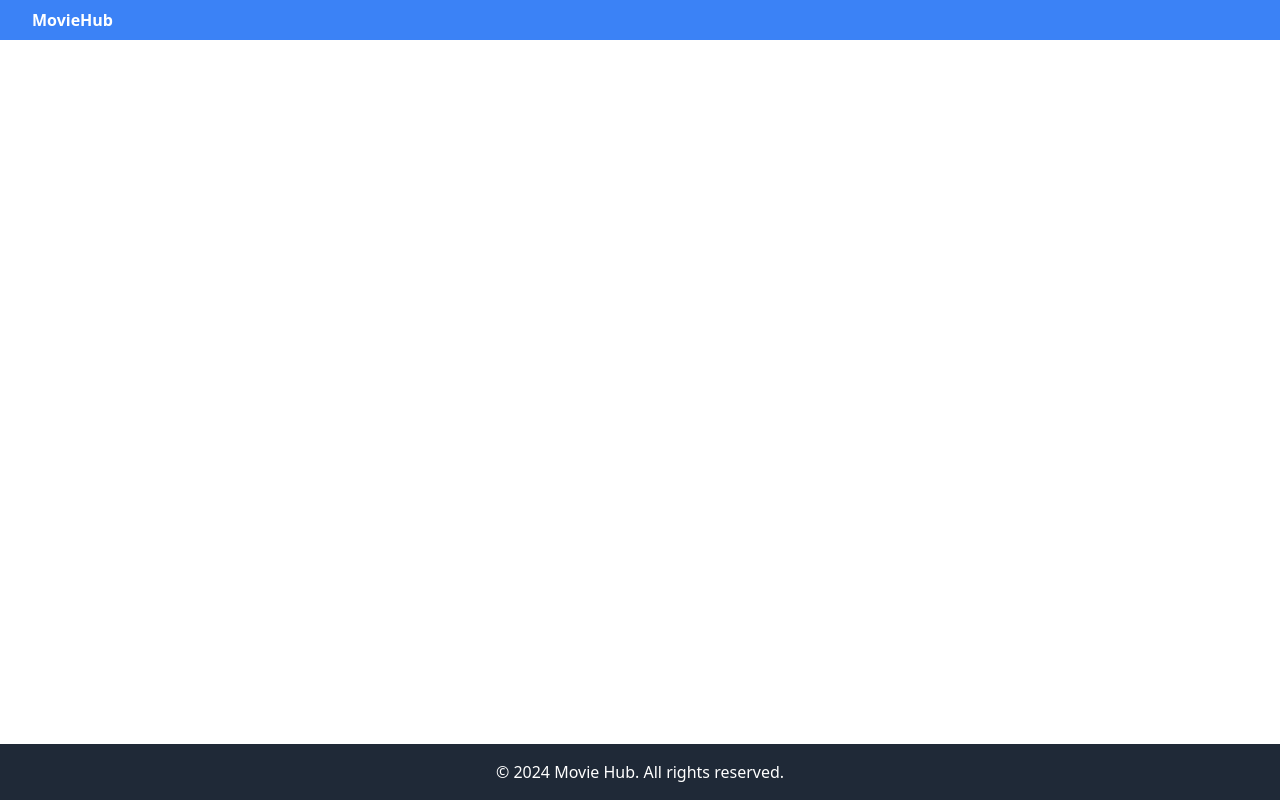
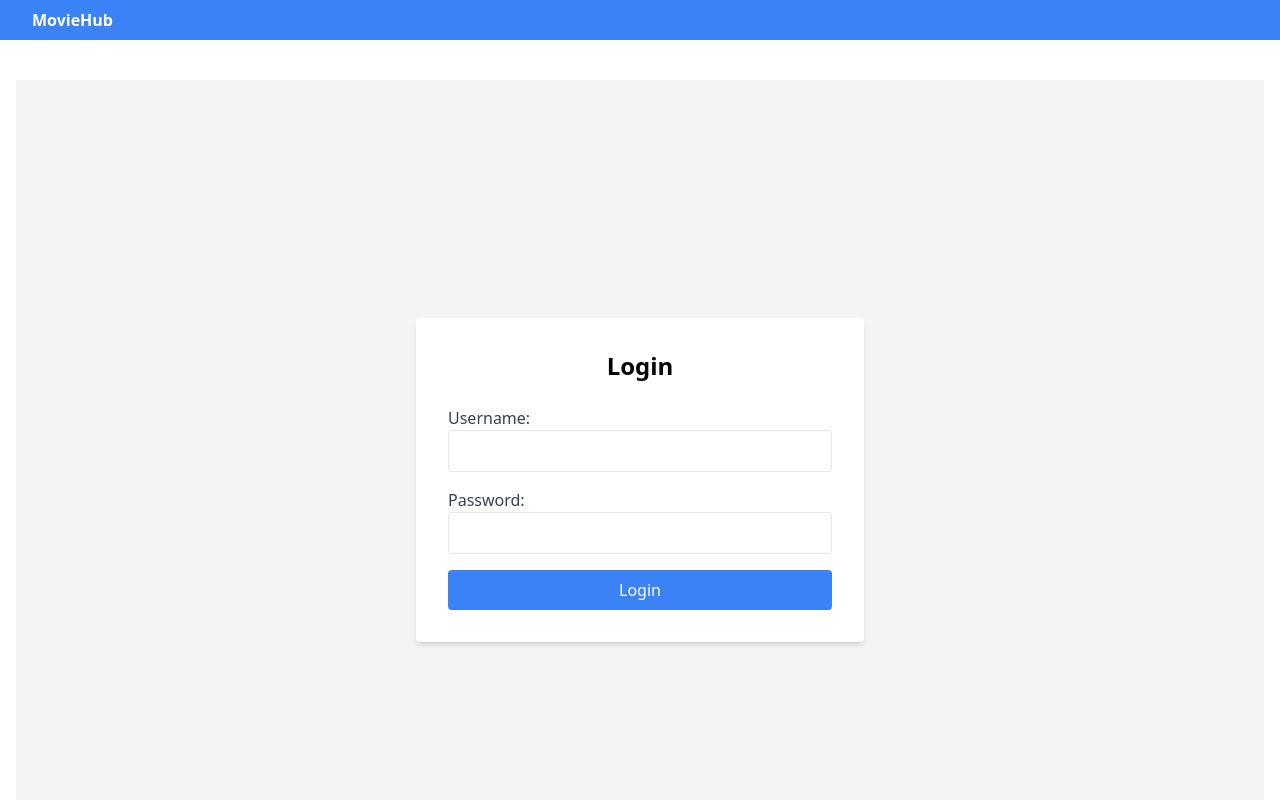
Before and after one commit to gabriel-rodriguezcastellini/MovieHub-app, a React (Vite) app: page /login in a window 1280 px wide. Shown: the top 800 px of the page. Built offline with nearby package versions, Linux system fonts and the light colour scheme; no server answers.

Commit message:
Refactor App component, add Login route and import Login component

```diff
--- a/src/App.tsx
+++ b/src/App.tsx
@@ -4,6 +4,7 @@ import MovieDetails from "./MovieDetails";
 import MovieList from "./MovieList";
 import NavBar from "./NavBar";
 import Footer from "./Footer";
+import Login from "./Login";
 import { getMovies } from "./api/movieService";
 
 interface Movie {
@@ -33,6 +34,7 @@ function App() {
         <NavBar />
         <div className="container mx-auto p-4 pt-20 flex-grow">
           <Routes>
+            <Route path="/login" element={<Login />} />
             <Route path="/" element={<MovieList movies={movies} />} />
             <Route path="/movies/:id" element={<MovieDetails />} />
           </Routes>
--- /dev/null
+++ b/src/AuthContext.tsx
@@ -0,0 +1,26 @@
+import React, { createContext, useState } from "react";
+
+interface AuthContextType {
+  idToken: string | null;
+  login: (idToken: string) => void;
+  logout: () => void;
+}
+
+export const AuthContext = createContext<AuthContextType | undefined>(
+  undefined
+);
+
+export const AuthProvider: React.FC<{ children: React.ReactNode }> = ({
+  children,
+}) => {
+  const [idToken, setToken] = useState<string | null>(null);
+
+  const login = (idToken: string) => setToken(idToken);
+  const logout = () => setToken(null);
+
+  return (
+    <AuthContext.Provider value={{ idToken: idToken, login, logout }}>
+      {children}
+    </AuthContext.Provider>
+  );
+};
--- /dev/null
+++ b/src/Login.tsx
@@ -0,0 +1,58 @@
+import React, { useState } from "react";
+import { login } from "./api/loginService";
+import { useAuth } from "./hooks/useAuth";
+
+const Login: React.FC = () => {
+  const [username, setUsername] = useState("");
+  const [password, setPassword] = useState("");
+  const [error, setError] = useState("");
+  const { login: authLogin } = useAuth();
+
+  const handleSubmit = async (event: React.FormEvent) => {
+    event.preventDefault();
+    try {
+      const { idToken } = await login(username, password);
+      authLogin(idToken);
+      console.log("Login successful", idToken);
+    } catch {
+      setError("Invalid username or password");
+    }
+  };
+
+  return (
+    <div className="flex items-center justify-center min-h-screen bg-gray-100">
+      <div className="bg-white p-8 rounded shadow-md w-full max-w-md">
+        <h2 className="text-2xl font-bold mb-6 text-center">Login</h2>
+        <form onSubmit={handleSubmit}>
+          <div className="mb-4">
+            <label className="block text-gray-700">Username:</label>
+            <input
+              type="text"
+              value={username}
+              onChange={(e) => setUsername(e.target.value)}
+              className="w-full px-3 py-2 border rounded"
+            />
+          </div>
+          <div className="mb-4">
+            <label className="block text-gray-700">Password:</label>
+            <input
+              type="password"
+              value={password}
+              onChange={(e) => setPassword(e.target.value)}
+              className="w-full px-3 py-2 border rounded"
+            />
+          </div>
+          {error && <p className="text-red-500 text-sm mb-4">{error}</p>}
+          <button
+            type="submit"
+            className="w-full bg-blue-500 text-white py-2 rounded hover:bg-blue-600 transition duration-200"
+          >
+            Login
+          </button>
+        </form>
+      </div>
+    </div>
+  );
+};
+
+export default Login;
--- /dev/null
+++ b/src/api/loginService.ts
@@ -0,0 +1,22 @@
+import axios from "axios";
+
+const API_BASE_URL = import.meta.env.VITE_API_BASE_URL || "";
+
+export interface AuthResponse {
+  idToken: string;
+}
+
+export const login = async (
+  username: string,
+  password: string
+): Promise<AuthResponse> => {
+  try {
+    const response = await axios.post(`${API_BASE_URL}/users/login`, {
+      email: username,
+      password,
+    });
+    return response.data as AuthResponse;
+  } catch {
+    throw new Error("Login failed");
+  }
+};
--- /dev/null
+++ b/src/hooks/useAuth.ts
@@ -0,0 +1,10 @@
+import { useContext } from "react";
+import { AuthContext } from "../AuthContext";
+
+export const useAuth = () => {
+  const context = useContext(AuthContext);
+  if (!context) {
+    throw new Error("useAuth must be used within an AuthProvider");
+  }
+  return context;
+};
--- a/src/main.tsx
+++ b/src/main.tsx
@@ -1,10 +1,16 @@
-import { StrictMode } from 'react'
-import { createRoot } from 'react-dom/client'
-import App from './App.tsx'
-import './index.css'
+import React from "react";
+import ReactDOM from "react-dom/client";
+import App from "./App";
+import { AuthProvider } from "./AuthContext";
+import "./index.css";
 
-createRoot(document.getElementById('root')!).render(
-  <StrictMode>
-    <App />
-  </StrictMode>,
-)
+const root = ReactDOM.createRoot(
+  document.getElementById("root") as HTMLElement
+);
+root.render(
+  <React.StrictMode>
+    <AuthProvider>
+      <App />
+    </AuthProvider>
+  </React.StrictMode>
+);
```
